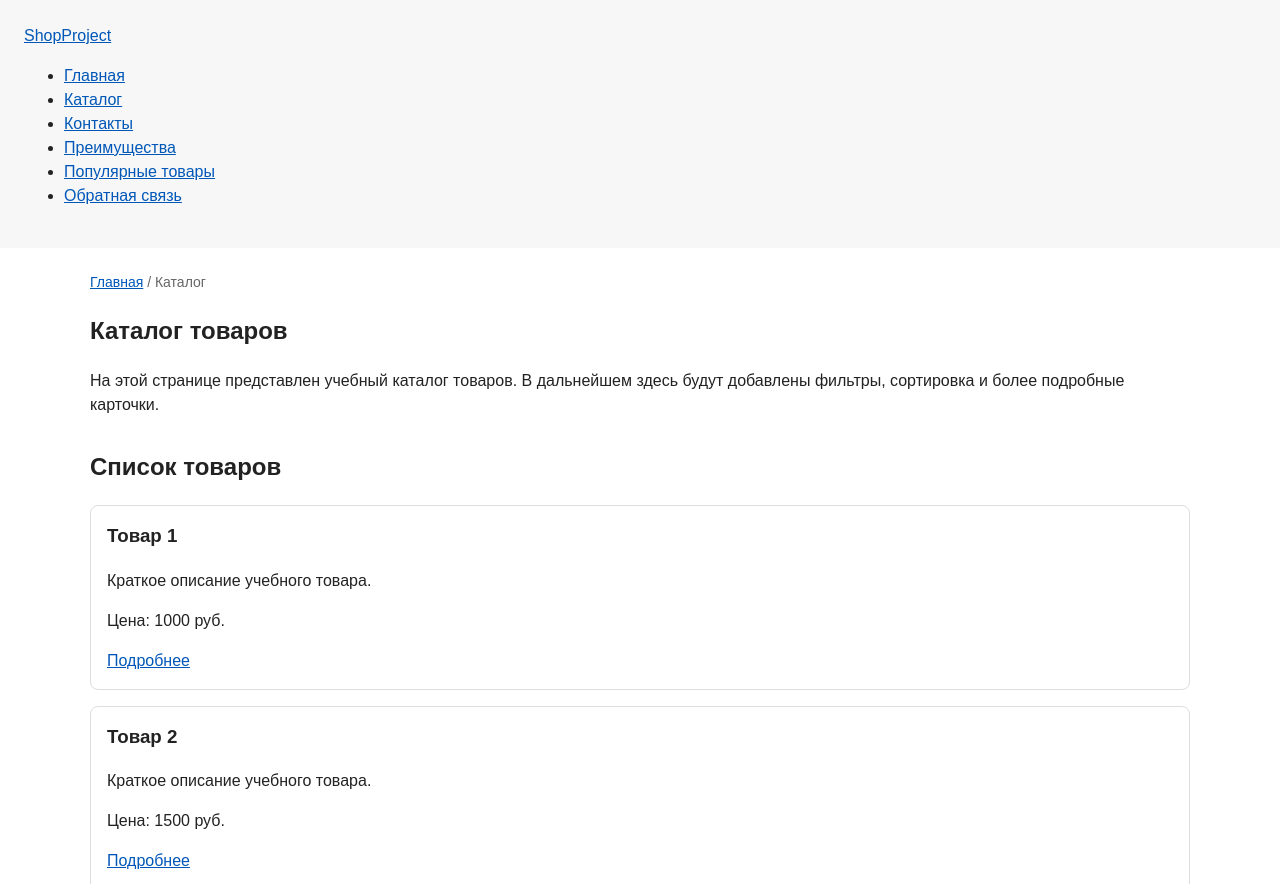
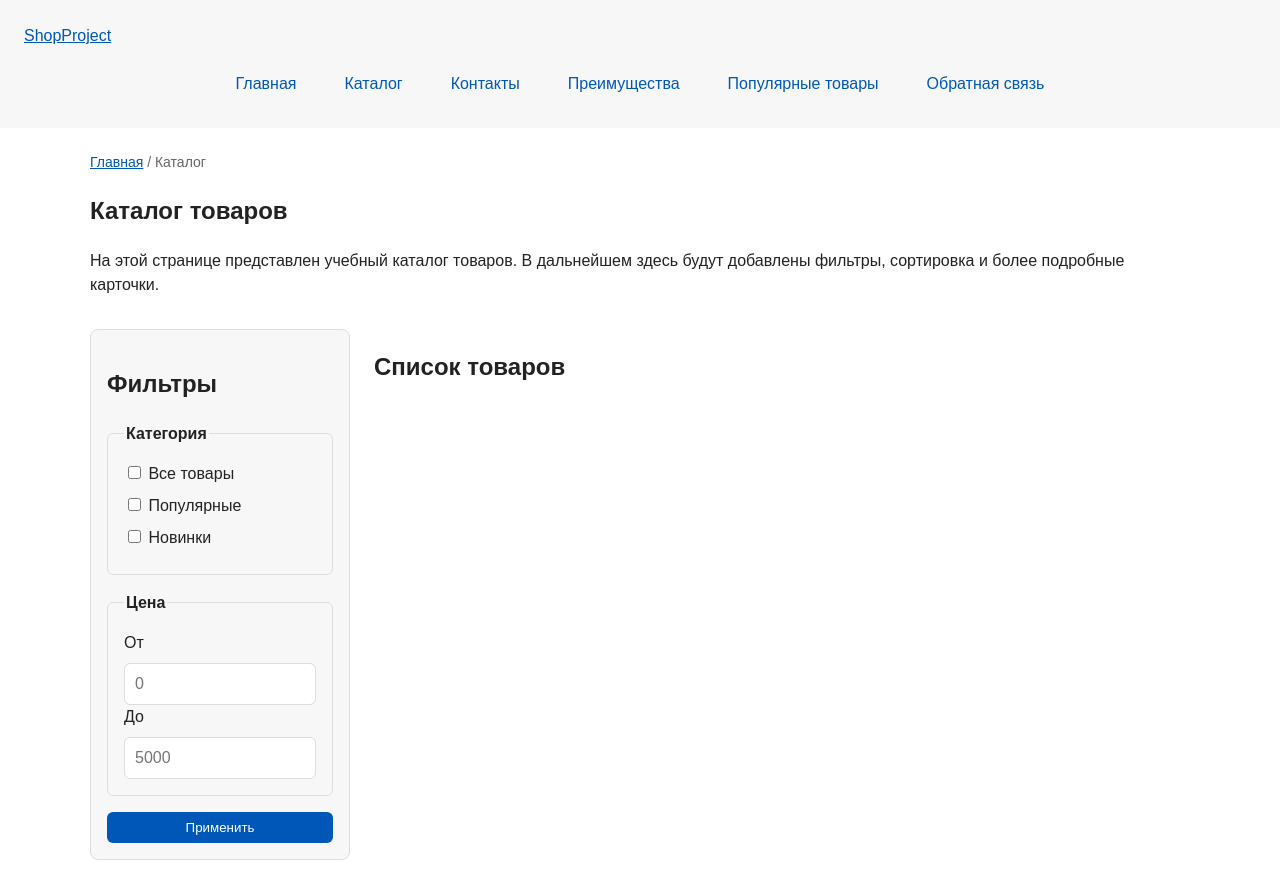
Before and after one commit to Altikk/kr1-html-css-shop, a plain HTML site: page catalog.html in a window 1280 px wide. Shown: the top 884 px of the page. Drawn offline with Linux system fonts and the light colour scheme.

Commit message:
feat: add flex navigation and grid catalog layout

```diff
--- a/catalog.html
+++ b/catalog.html
@@ -44,6 +44,53 @@
       </p>
     </section>
 
+    <section class="catalog-layout">
+  <aside class="catalog-filters">
+    <h2>Фильтры</h2>
+
+    <form class="filters-form" action="#" method="get">
+      <fieldset>
+        <legend>Категория</legend>
+
+        <label>
+          <input type="checkbox" name="category" value="all">
+          Все товары
+        </label>
+
+        <label>
+          <input type="checkbox" name="category" value="popular">
+          Популярные
+        </label>
+
+        <label>
+          <input type="checkbox" name="category" value="new">
+          Новинки
+        </label>
+      </fieldset>
+
+      <fieldset>
+        <legend>Цена</legend>
+
+        <label for="price-from">От</label>
+        <input id="price-from" name="price-from" type="number" min="0" placeholder="0">
+
+        <label for="price-to">До</label>
+        <input id="price-to" name="price-to" type="number" min="0" placeholder="5000">
+      </fieldset>
+
+      <button class="button" type="submit">Применить</button>
+    </form>
+  </aside>
+
+  <section class="catalog-products">
+    <h2>Список товаров</h2>
+
+    <div class="products-grid">
+      <!-- Карточки товаров -->
+    </div>
+  </section>
+    </section>
+
     <section class="section">
       <h2>Список товаров</h2>
 
--- a/css/style.css
+++ b/css/style.css
@@ -127,11 +127,19 @@
 }
 
 .product-card {
-  margin-bottom: var(--space-md);
+  display: flex;
+  flex-direction: column;
+  gap: var(--space-sm);
+  margin-bottom: 0;
   padding: var(--space-md);
   border: 1px solid var(--color-border);
   border-radius: var(--radius-md);
   background-color: var(--color-bg);
+}
+
+.product-card .button {
+  margin-top: auto;
+  align-self: flex-start;
 }
 
 .product-card:hover {
@@ -244,3 +252,83 @@
   outline: 2px dashed var(--color-primary);
   outline-offset: 4px;
 }
+
+.site-nav__list {
+  display: flex;
+  flex-wrap: wrap;
+  justify-content: center;
+  align-items: center;
+  gap: var(--space-md);
+  padding: 0;
+  margin: var(--space-md) 0 0;
+  list-style: none;
+}
+
+.site-nav__list a {
+  display: inline-block;
+  padding: var(--space-sm) var(--space-md);
+  color: var(--color-primary);
+  text-decoration: none;
+  border-radius: var(--radius-sm);
+}
+
+.site-nav__list a:hover {
+  color: var(--color-white);
+  background-color: var(--color-primary);
+}
+
+.products-grid {
+  display: grid;
+  grid-template-columns: repeat(3, 1fr);
+  gap: var(--space-lg);
+}
+
+.catalog-layout {
+  max-width: var(--container-width);
+  margin: 0 auto var(--space-xl);
+  display: grid;
+  grid-template-columns: 260px 1fr;
+  grid-template-areas: "filters products";
+  gap: var(--space-lg);
+}
+
+.catalog-filters {
+  grid-area: filters;
+  padding: var(--space-md);
+  border: 1px solid var(--color-border);
+  border-radius: var(--radius-md);
+  background-color: var(--color-surface);
+}
+
+.catalog-products {
+  grid-area: products;
+}
+
+.filters-form {
+  display: grid;
+  gap: var(--space-md);
+}
+
+.filters-form fieldset {
+  margin: 0;
+  padding: var(--space-md);
+  border: 1px solid var(--color-border);
+  border-radius: var(--radius-sm);
+}
+
+.filters-form legend {
+  font-weight: 700;
+}
+
+.filters-form label {
+  display: block;
+  margin-bottom: var(--space-sm);
+}
+
+.filters-form input[type="number"] {
+  width: 100%;
+  padding: 8px 10px;
+  border: 1px solid var(--color-border);
+  border-radius: var(--radius-sm);
+  font: inherit;
+}
```
Also changed, not shown: index.html (+4 -2 lines), 1 other file.
